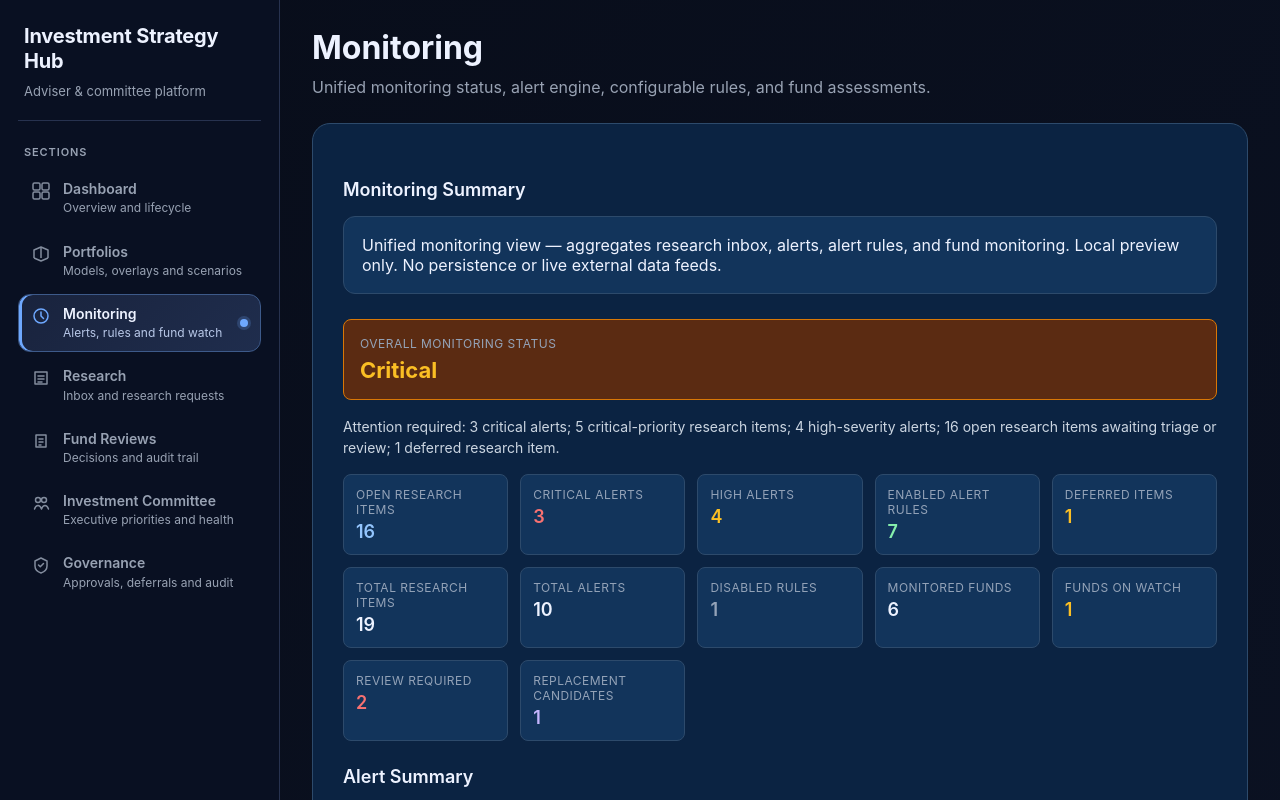
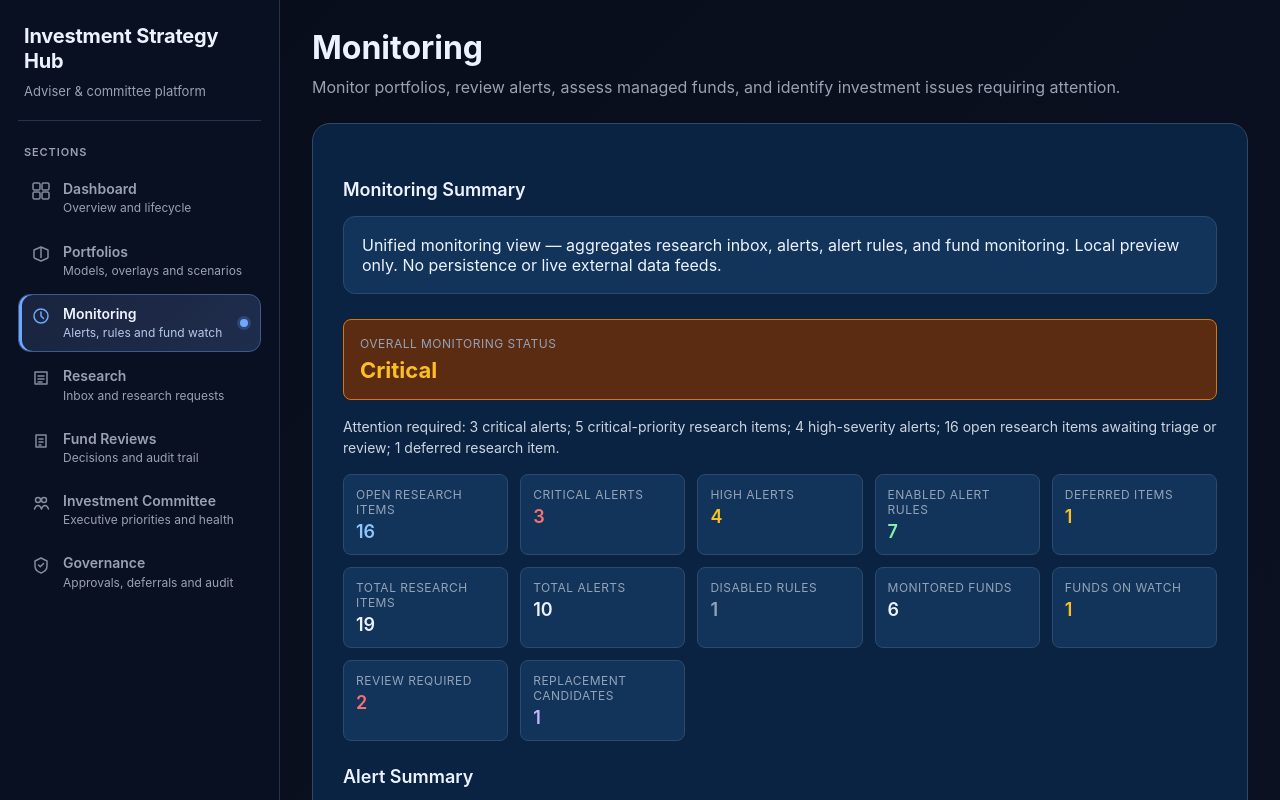
Before and after one commit to 7rg8kbvgb5-web/investment-platform-live, a Next.js app: page /monitoring in a window 1280 px wide. Shown: the top 800 px of the page. Built offline with nearby package versions, Linux system fonts and the light colour scheme.

Commit message:
Refine monitoring page description

```diff
--- a/app/monitoring/page.tsx
+++ b/app/monitoring/page.tsx
@@ -8,7 +8,7 @@ export default function MonitoringPage() {
   return (
     <PageContent
       title="Monitoring"
-      description="Unified monitoring status, alert engine, configurable rules, and fund assessments."
+      description="Monitor portfolios, review alerts, assess managed funds, and identify investment issues requiring attention."
     >
       <MonitoringSummaryPanel />
       <AlertSummaryPanel />
```
